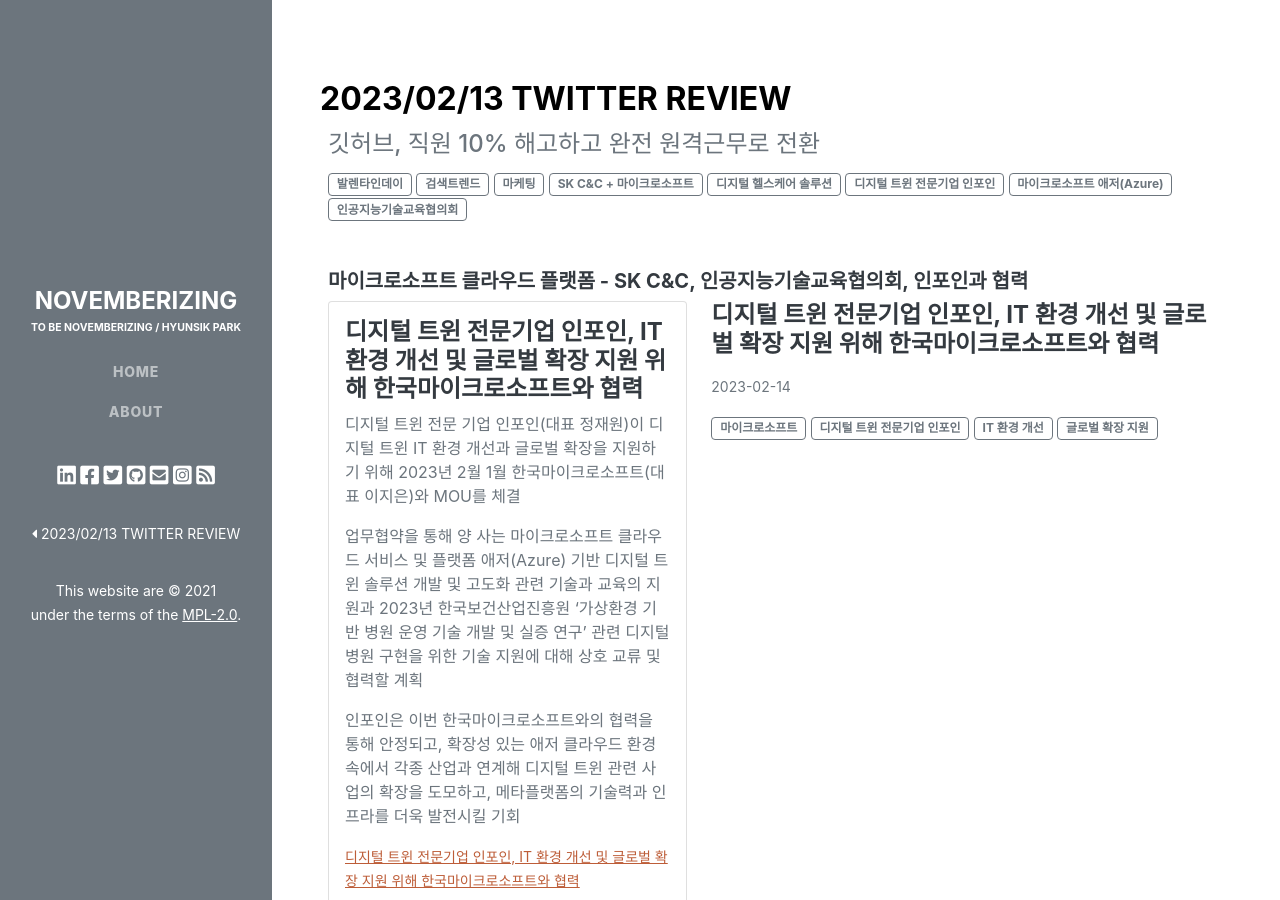
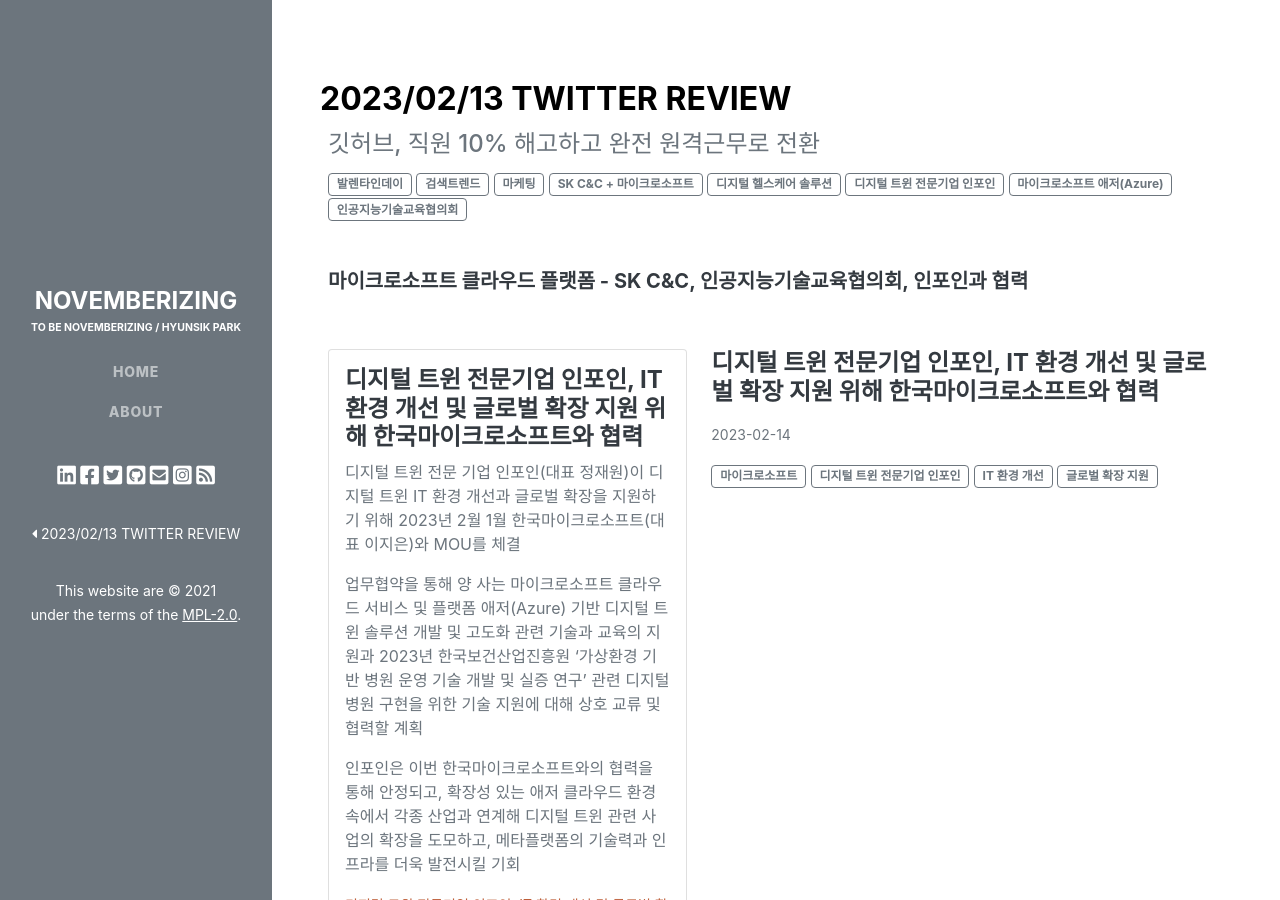
Before and after one commit to novemberizing/novemberizing.github.io, a Jekyll site: the page built from _posts/2023-02-14-NewsXBrief.md, in a window 1280 px wide and 900 px high. Built offline with Jekyll 4.4.1, drawn with Linux system fonts in a browser that asks for light colours; comment, search, counter and statistics services are not loaded.

Commit message:
업데이트

```diff
--- a/_posts/2023-02-14-NewsXBrief.md
+++ b/_posts/2023-02-14-NewsXBrief.md
@@ -8,7 +8,11 @@
 tags: ["발렌타인데이", "검색트렌드", "마케팅", "SK C&C + 마이크로소프트", "디지털 헬스케어 솔루션", "디지털 트윈 전문기업 인포인", "마이크로소프트 애저(Azure)", "인공지능기술교육협의회"]
 ---
 
-<h5>마이크로소프트 클라우드 플랫폼 - SK C&C, 인공지능기술교육협의회, 인포인과 협력</h5>
+<div class="row">
+    <div class="col mb-5">
+        <h5>마이크로소프트 클라우드 플랫폼 - SK C&C, 인공지능기술교육협의회, 인포인과 협력</h5>
+    </div>
+</div>
 
 <div class="row mb-3">
     <div class="col-xl-5 col-lg-12">
```
